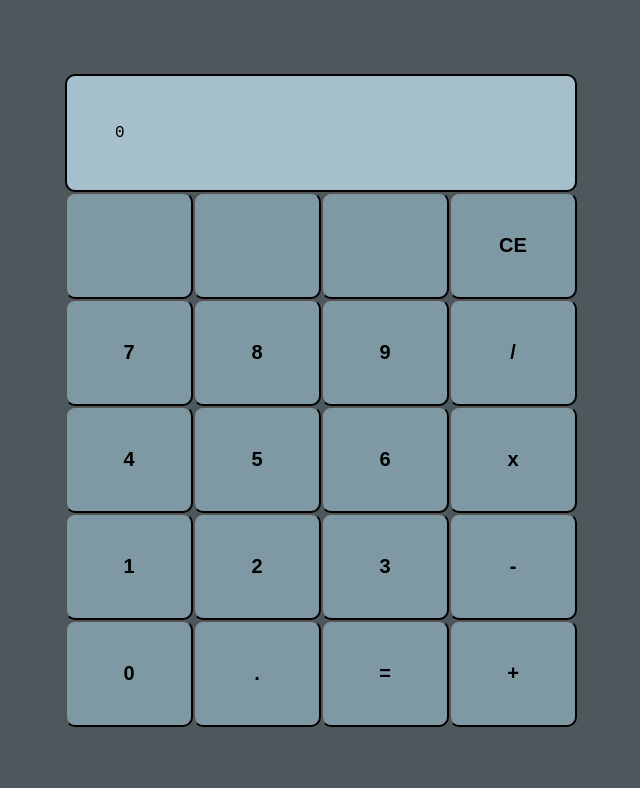
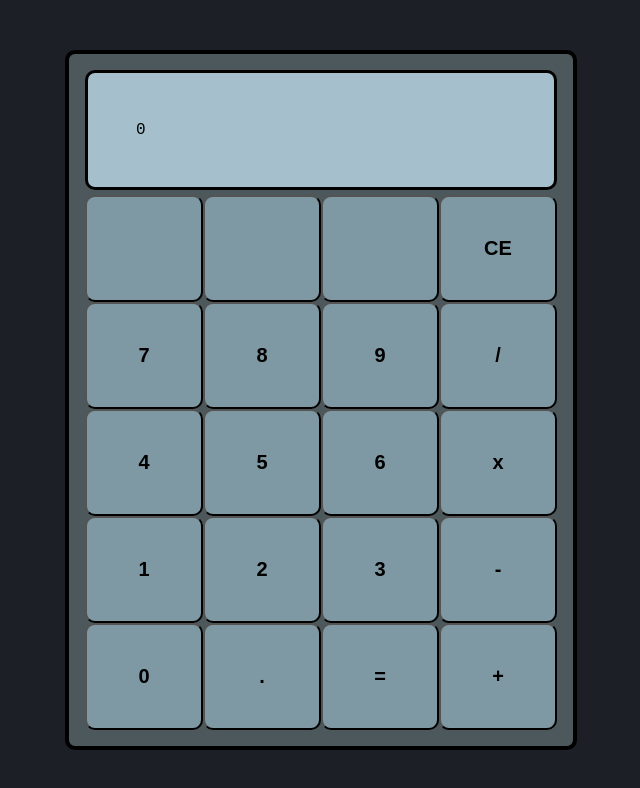
Before and after one commit to Keegan-George/calculator, a plain HTML site: page index.html in a window 1280 px wide. Shown: the whole page, without its empty margins (319-959 px from the left). Drawn offline with Linux system fonts and the light colour scheme.

Commit message:
Style the calculator region so that it stands out separate from the background

```diff
--- a/static/css/styles.css
+++ b/static/css/styles.css
@@ -1,3 +1,12 @@
+/*
+Colour palette:
+1. #1C1F26
+2. #4C585B
+3. #7E99A3
+4. #A5BFCC
+5. #F4EDD3
+*/
+
 * {
     margin: 0;
     padding: 0;
@@ -6,7 +15,7 @@
 
 body {
     font-family: 'Courier New', Courier, monospace;
-    background-color: #4C585B;
+    background-color: #1C1F26;
 }
 
 .container {
@@ -18,13 +27,18 @@ body {
 
 .calculator {
     width: 40vw;
+    border: 4px solid black;
+    border-radius: 10px;
+    padding: 1em;
+    background-color: #4C585B;
 }
 
 .screen {
-    border: 2px solid black;
+    border: 3px solid black;
     padding: 3em;
     border-radius: 10px;
     background-color: #A5BFCC;
+    margin-bottom: 5px;
 }
 
 .buttons {
```
